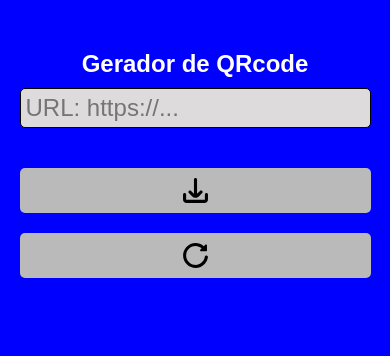
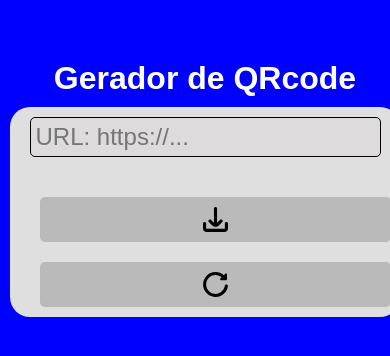
Before and after one commit to Sergio6744/gerador-de-QRcode, a plain HTML site: page index.html in a window 390 px wide. Drawn offline with Linux system fonts and the light colour scheme.

Commit message:
Add files via upload

```diff
--- a/estilo.css
+++ b/estilo.css
@@ -76,6 +76,15 @@ nav {
     }
     body {
         background: blue;
+        padding: 10px;
+    }
+    h1 {
+        font-size: 2em;
+    }
+    main {
+        background: rgb(223, 223, 223);
+        padding: 10px;
+        border-radius: 20px;
     }
     #url {
         width: 90vw;
```
